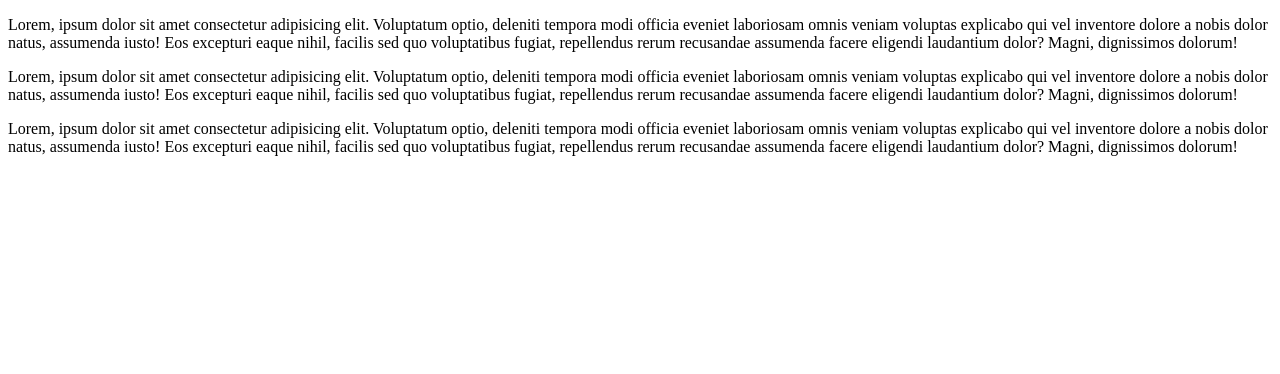
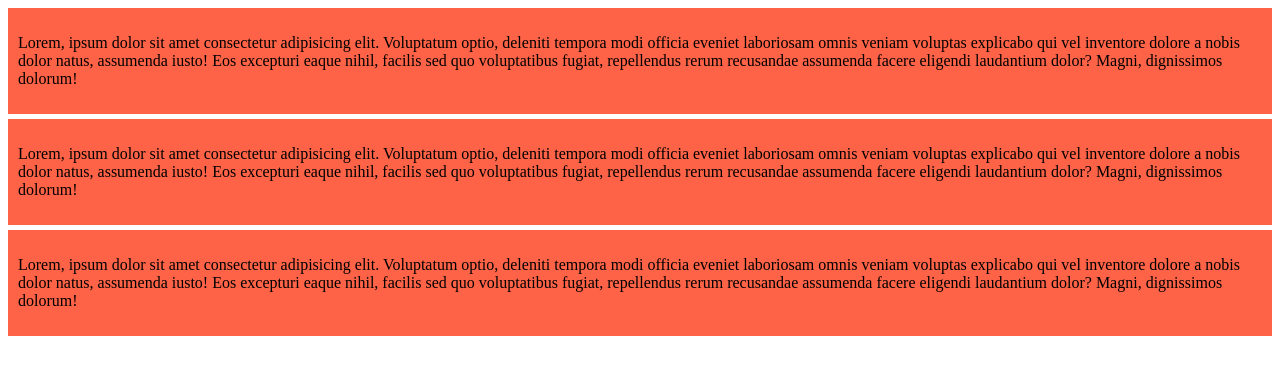
Before and after one commit to mhashnain/my-first-website, a plain HTML site: page index.html in a window 1280 px wide. Drawn offline with Linux system fonts and the light colour scheme.

Commit message:
added css

```diff
--- a/index.html
+++ b/index.html
@@ -3,6 +3,7 @@
 <head>
     <meta charset="UTF-8">
     <title>My First Website</title>
+    <link rel="stylesheet" href="styles/blog.css">
 </head>
 <body>
     <div>
--- /dev/null
+++ b/styles/blog.css
@@ -0,0 +1,5 @@
+div{
+    background-color: tomato;
+    padding: 10px;
+    margin-top: 5px;
+}
```
